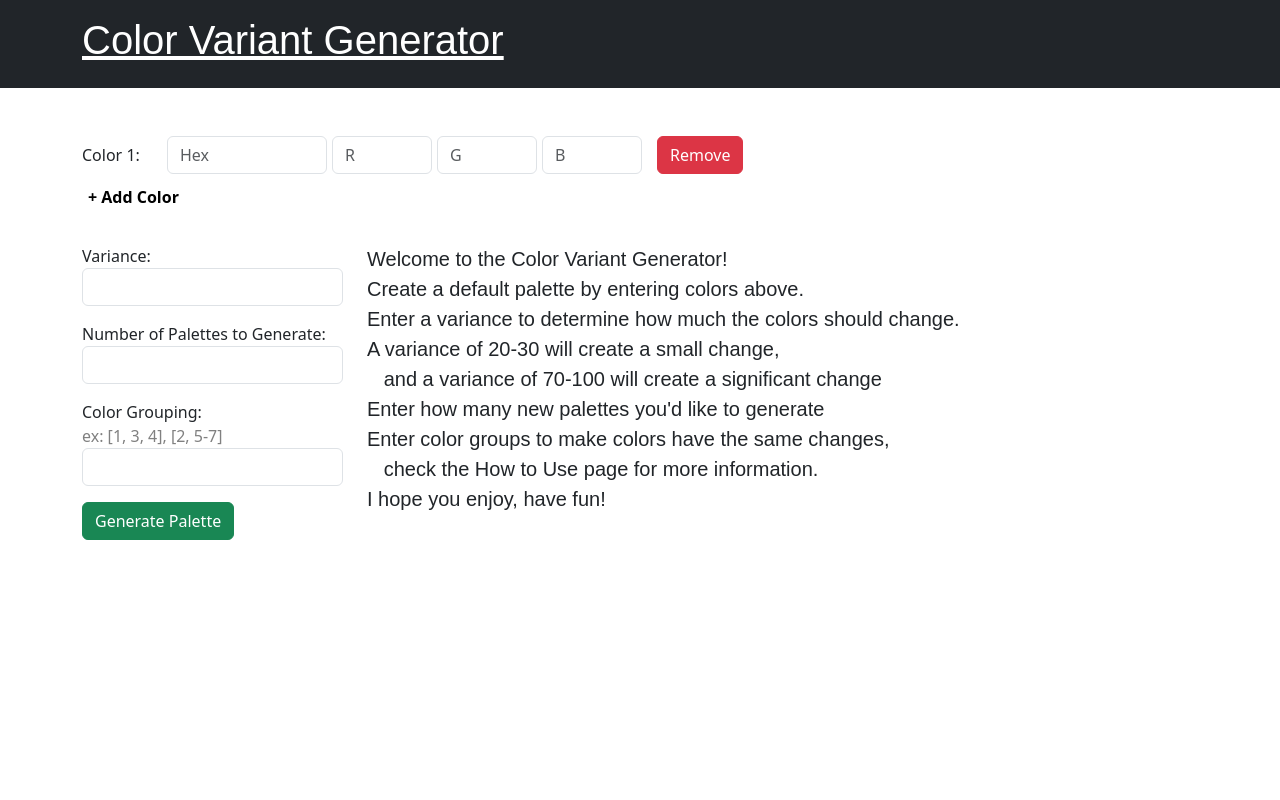
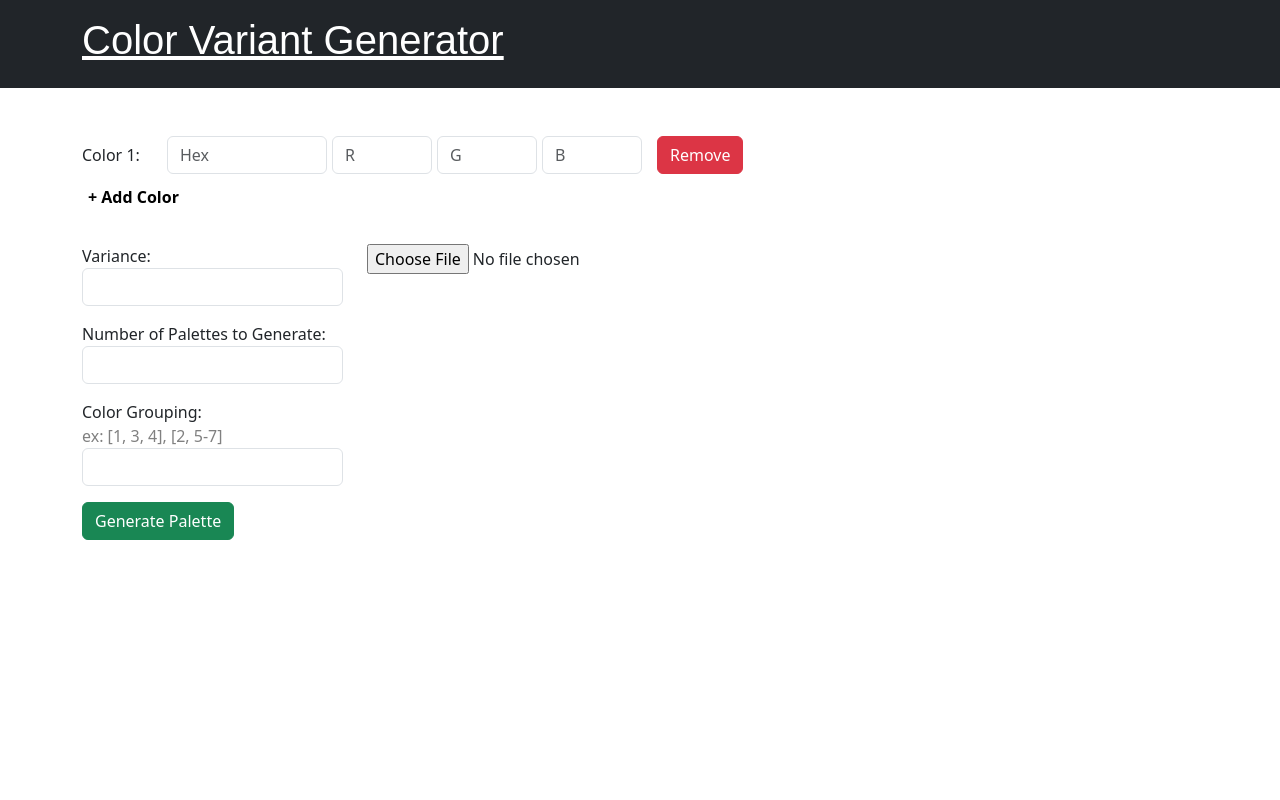
Before and after one commit to winnieda/ColorVariantGenerator, a React (Create React App) app in the folder frontend/: page /create-palette in a window 1280 px wide. Shown: the top 800 px of the page. Built offline with nearby package versions, Linux system fonts and the light colour scheme.

Commit message:
added image upload

```diff
--- a/frontend/src/components/css/ColorOutput.css
+++ b/frontend/src/components/css/ColorOutput.css
@@ -1,4 +1,3 @@
-/* ColorOutput.css */
 .color-output-container {
   display: flex;
   align-items: center;
--- a/frontend/src/components/css/CreatePalettePage.css
+++ b/frontend/src/components/css/CreatePalettePage.css
@@ -1,4 +1,3 @@
-/* CreatePalettePage.css */
 .color-input {
   display: flex;
   align-items: center;
@@ -35,7 +34,7 @@
 }
 
 .generated-colors {
-  margin-top: 10px; /* Added margin to ensure separation from the title */
+  margin-top: 10px;
 }
 
 .add-color-btn {
@@ -45,7 +44,7 @@
   font-weight: bold;
   cursor: pointer;
   display: block;
-  margin-top: 10px; /* Same margin as between color input elements */
+  margin-top: 10px;
 }
 
 .explanation pre {
@@ -77,3 +76,29 @@
 .default-colors .color-output-batch {
   width: 1080px;
 }
+
+.image-upload {
+  display: flex;
+  flex-direction: column;
+  align-items: flex-start;
+  height: 270px;
+}
+
+.image-upload input {
+  margin-bottom: 10px;
+}
+
+.image-container {
+  display: flex;
+  align-items: flex-start;
+  height: 100%;
+  width: 100%;
+  height: 300px;
+}
+
+.image-upload img {
+  max-width: 100%;
+  max-height: 100%;
+  object-fit: contain;
+  align-self: flex-start;
+}
--- a/frontend/src/components/css/Footer.css
+++ b/frontend/src/components/css/Footer.css
@@ -1,10 +1,9 @@
-/* Footer.css */
 footer {
   width: 100%;
   background-color: #343a40;
   color: white;
   padding: 10px 0;
-  position: relative; /* Ensure it doesn't stay fixed */
-  bottom: 0; /* Align to the bottom */
-  margin: 0; /* Remove any default margin */
+  position: relative;
+  bottom: 0;
+  margin: 0;
 }
--- a/frontend/src/components/css/Header.css
+++ b/frontend/src/components/css/Header.css
@@ -1,4 +1,3 @@
-/* Header.css */
 header {
   width: 100%;
   background-color: #343a40;
--- a/frontend/src/components/css/LandingPage.css
+++ b/frontend/src/components/css/LandingPage.css
@@ -1,6 +1,5 @@
-/* LandingPage.css */
 .landing-header {
-    margin-top: 60px; /* Add some top margin for spacing */
+    margin-top: 60px;
 }
 
 .landing-header h2 {
--- a/frontend/src/components/js/CreatePalettePage.js
+++ b/frontend/src/components/js/CreatePalettePage.js
@@ -1,12 +1,11 @@
-// src/components/js/CreatePalettePage.js
 import React, { useContext } from 'react';
 import axios from 'axios';
 import ColorInput from './ColorInput';
 import { ColorOutputBatch } from './ColorOutput';
 import '../css/CreatePalettePage.css';
 import { normalizeInput, processNormalizedInput } from '../utils/InputParser.js';
-import palettePageJson from '../json/CreatePalettePage.json';
 import { PaletteContext } from './context/PaletteContext.js';
+import ImageUpload from './ImageUpload'; // Import ImageUpload component
 
 const CreatePalettePage = () => {
   const { paletteState, setPaletteState } = useContext(PaletteContext);
@@ -18,7 +17,8 @@ const CreatePalettePage = () => {
     errorMessage,
     colorGroupingError,
     varianceError,
-    numToGenerateError
+    numToGenerateError,
+    uploadedImage // Add this line
   } = paletteState;
 
   const addColor = () => {
@@ -225,15 +225,7 @@ const CreatePalettePage = () => {
               <button onClick={handleGeneratePalette} className="btn btn-success">Generate Palette</button>
               {errorMessage && <p className="text-danger mt-2">{errorMessage}</p>}
             </div>
-            <div className="col-md-9">
-              <div className="explanation">
-                <pre style={{ whiteSpace: 'pre-wrap' }}>{palettePageJson.tutorial}</pre>
-              </div>
-            </div>
-          </div>
-        </div>
-        <div className="col-12">
-          <div className="color-outputs">
+            <ImageUpload />
           </div>
         </div>
         {generatedColorsVisible && (
--- /dev/null
+++ b/frontend/src/components/js/ImageUpload.js
@@ -0,0 +1,35 @@
+import React, { useState, useContext } from 'react';
+import { PaletteContext } from './context/PaletteContext';
+
+const ImageUpload = () => {
+  const { paletteState, setPaletteState } = useContext(PaletteContext);
+  const [preview, setPreview] = useState(null);
+
+  const handleImageChange = (event) => {
+    const file = event.target.files[0];
+    if (file) {
+      const reader = new FileReader();
+      reader.onloadend = () => {
+        setPreview(reader.result);
+        setPaletteState({ ...paletteState, uploadedImage: reader.result });
+      };
+      reader.readAsDataURL(file);
+    }
+  };
+
+  return (
+    <div className="image-upload col-9">
+      <input className="col-md-12" type="file" accept="image/*" onChange={handleImageChange} />
+      <div className='image-input-output row'>
+        <div className='image-container col-6'>
+            {preview && <img src={preview} alt="Uploaded Preview" className="img-fluid" />}
+        </div>
+        <div className='image-container col-6'>
+            {preview && <img src={preview} alt="Uploaded Preview" className="img-fluid" />}
+        </div>
+      </div>
+    </div>
+  );
+};
+
+export default ImageUpload;
--- a/frontend/src/components/js/context/PaletteContext.js
+++ b/frontend/src/components/js/context/PaletteContext.js
@@ -11,6 +11,7 @@ export const PaletteProvider = ({ children }) => {
     colorGroupingError: false,
     varianceError: false,
     numToGenerateError: false,
+    uploadedImage: null,
   };
 
   const [paletteState, setPaletteState] = useState(initialState);
```
